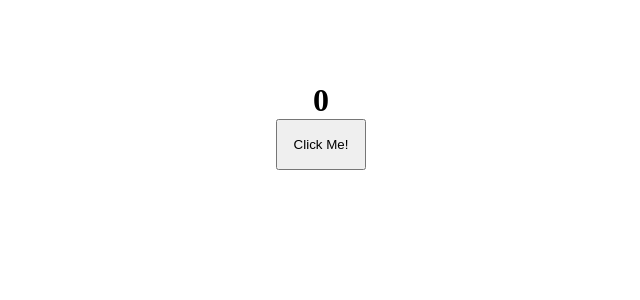
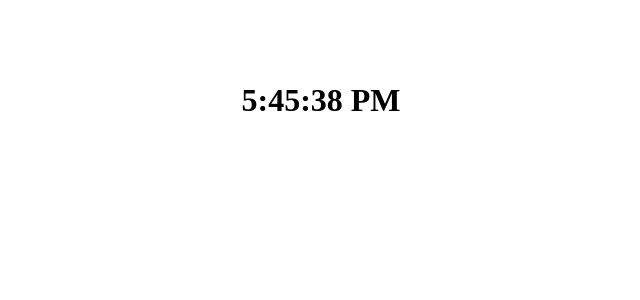
Before and after one commit to blsonalib/React_Projects, a React (Create React App) app: page / in a window 1280 px wide. Shown: the top 300 px of the page, without its empty margins (319-959 px from the left). Built offline with nearby package versions, Linux system fonts and the light colour scheme.

Commit message:
Added digital clock

```diff
--- a/src/App.js
+++ b/src/App.js
@@ -1,27 +1,21 @@
 import React, { useState } from "react";
+
 import "./CSS/Apps.css"
 
+const App = () => {
+  let time = new Date().toLocaleTimeString();
+  const [cTime, sCTime] = useState(time);
 
+  const updateTime = () => {
+    time = new Date().toLocaleTimeString();
+    sCTime(time)
+  }
 
-
-
-let count = 1;
-
-const App = () => {
-  const state = useState();
-  const [count,stateFun] = useState(0);
-  const IncNumber = () => {
-    stateFun(count + 1);
-  }
+  setInterval(updateTime,1000)
   return (
     <>
-      <div className="container">
-        <h1 className="heading">{ count}</h1>
-      <button type="button" onClick = {IncNumber} className="btn">Click Me!</button>
-      </div>
-
+      <h1 className="container">{ cTime}</h1>
     </>
-
   )
 }
 export default App;
```
Also changed, not shown: 1 other file (tests, documents, lock files or other folders).
